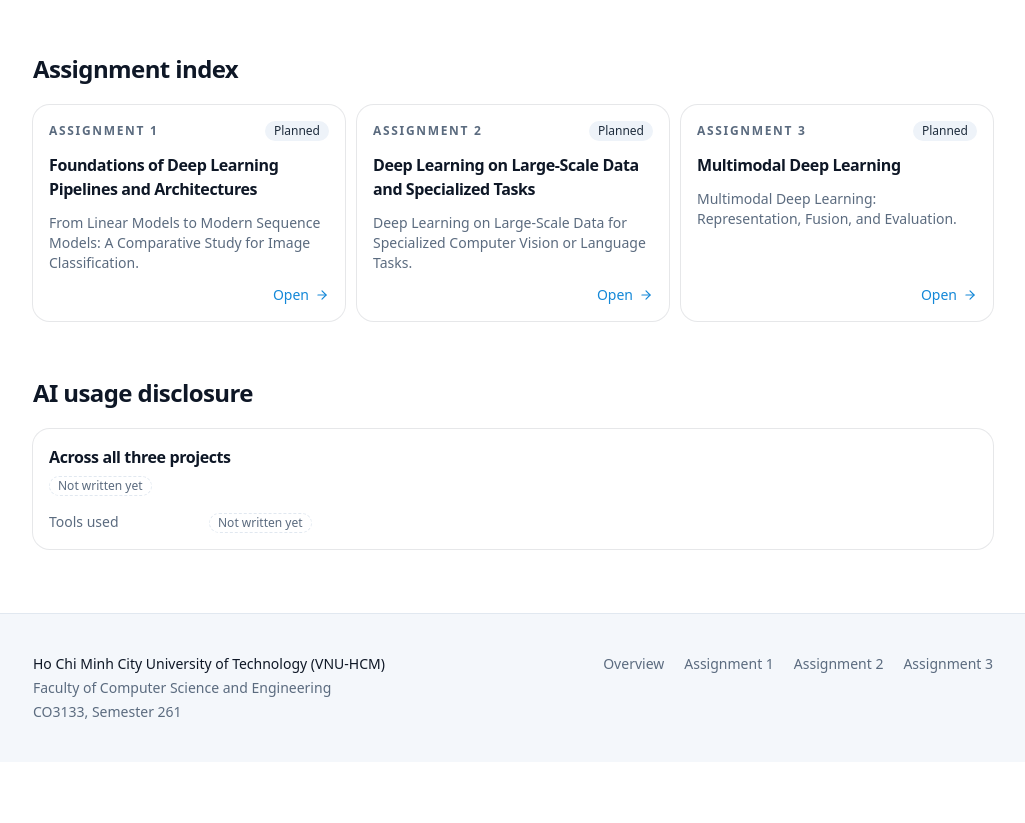
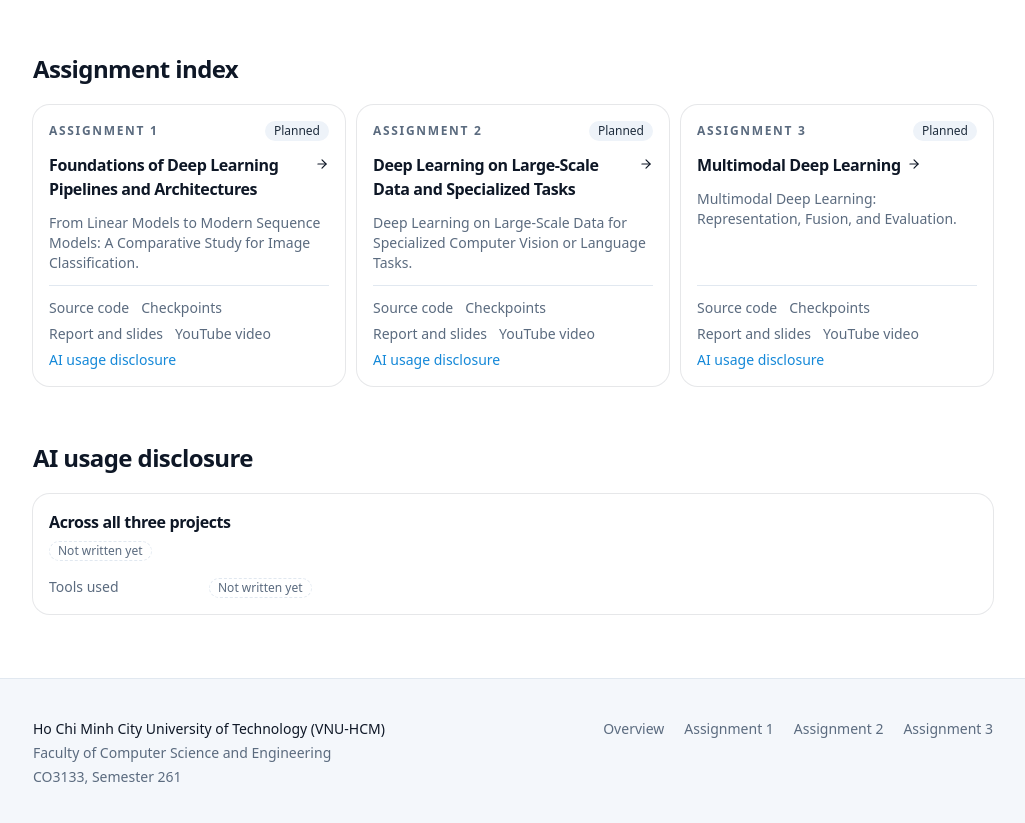
Before and after one commit to longlephamtien/DL261-Assignment, an Astro site in the folder web/: page / in a window 1280 px wide. Shown: the part 1213-2036 px from the top of the page, without its empty margins (127-1152 px from the left). Before the commit the page ends 1975 px from the top, so only its background shows below. Built offline with nearby package versions, Linux system fonts and the light colour scheme; Astro itself is replaced by a stand-in of ours.

Commit message:
feat: link every assignment deliverable from the landing page
Closes #6

```diff
--- a/web/src/components/content/AssignmentGrid.tsx
+++ b/web/src/components/content/AssignmentGrid.tsx
@@ -1,8 +1,9 @@
-import { ArrowRight } from "lucide-react";
+import { ArrowRight, SquareArrowOutUpRight } from "lucide-react";
 import { Badge } from "@/components/ui/badge";
 import { Card, CardContent } from "@/components/ui/card";
+import { Separator } from "@/components/ui/separator";
 import { STATUS_LABEL } from "@/lib/content";
-import type { AssignmentStatus } from "@/data/types";
+import type { AssignmentStatus, ResourceLink } from "@/data/types";
 
 export interface AssignmentCardData {
   slug: string;
@@ -11,32 +12,61 @@ export interface AssignmentCardData {
   title: string;
   topic: string;
   status: AssignmentStatus;
+  resources: ResourceLink[];
+}
+
+function Deliverables({ item }: { item: AssignmentCardData }) {
+  const links = [
+    ...item.resources,
+    { label: "AI usage disclosure", href: `${item.href}#ai-usage` },
+  ];
+  return (
+    <ul className="flex flex-wrap gap-x-3 gap-y-1.5 text-sm">
+      {links.map((link) => (
+        <li key={link.label}>
+          {link.href ? (
+            <a
+              href={link.href}
+              target={link.href.startsWith("http") ? "_blank" : undefined}
+              rel="noreferrer"
+              className="inline-flex items-center gap-1 font-medium text-primary hover:underline"
+            >
+              {link.label}
+              {link.href.startsWith("http") && <SquareArrowOutUpRight className="size-3" />}
+            </a>
+          ) : (
+            <span className="text-muted-foreground">{link.label}</span>
+          )}
+        </li>
+      ))}
+    </ul>
+  );
 }
 
 export function AssignmentGrid({ items }: { items: AssignmentCardData[] }) {
   return (
     <div className="grid gap-3 md:grid-cols-3">
       {items.map((item) => (
-        <a
-          key={item.slug}
-          href={item.href}
-          className="group rounded-xl outline-none focus-visible:ring-3 focus-visible:ring-ring/50"
-        >
-          <Card className="h-full transition-colors group-hover:bg-canvas">
+        <Card key={item.slug} className="h-full">
           <CardContent className="flex h-full flex-col gap-3">
             <div className="flex items-center justify-between gap-2">
               <span className="eyebrow">Assignment {item.number}</span>
               <Badge variant="secondary">{STATUS_LABEL[item.status]}</Badge>
             </div>
-              <h3 className="h-card">{item.title}</h3>
+            <h3 className="h-card">
+              <a
+                href={item.href}
+                className="group inline-flex items-start gap-1.5 hover:text-primary focus-visible:ring-3 focus-visible:ring-ring/50"
+              >
+                {item.title}
+                <ArrowRight className="mt-1 size-3.5 shrink-0 transition-transform group-hover:translate-x-0.5" />
+              </a>
+            </h3>
             <p className="grow text-sm text-muted-foreground">{item.topic}</p>
-              <span className="inline-flex items-center gap-1.5 self-end text-sm font-medium text-primary">
-                Open
-                <ArrowRight className="size-3.5 transition-transform group-hover:translate-x-0.5" />
-              </span>
+            <Separator />
+            <Deliverables item={item} />
           </CardContent>
         </Card>
-        </a>
       ))}
     </div>
   );
```
Lines whose indentation alone changed are shown as unchanged.
